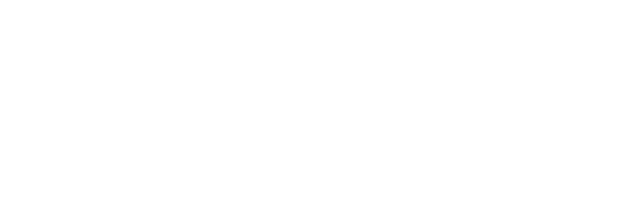
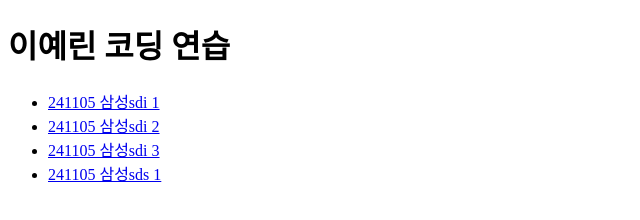
Before and after one commit to Popoella/design, a plain HTML site: page index.html in a window 1280 px wide. Shown: the whole page, without its empty margins (0-640 px from the left). Drawn offline with Linux system fonts and the light colour scheme.

Commit message:
인덱스 수정

```diff
--- a/index.html
+++ b/index.html
@@ -1,11 +1,18 @@
 <!DOCTYPE html>
-<html lang="en">
+<html lang="ko">
 <head>
     <meta charset="UTF-8">
     <meta name="viewport" content="width=device-width, initial-scale=1.0">
-    <title>Document</title>
+    <title>이예린 코딩 연습</title>
 </head>
 <body>
+    <h1>이예린 코딩 연습</h1>
+    <ul>
+        <li><a href="test_241104/test1.html">241105 삼성sdi 1</a></li>
+        <li><a href="test_241104/test2.html">241105 삼성sdi 2</a></li>
+        <li><a href="test_241104/test3.html">241105 삼성sdi 3</a></li>
+        <li><a href="test_241105/test1.html">241105 삼성sds 1</a></li>
+    </ul>
 
 </body>
 </html>
```
